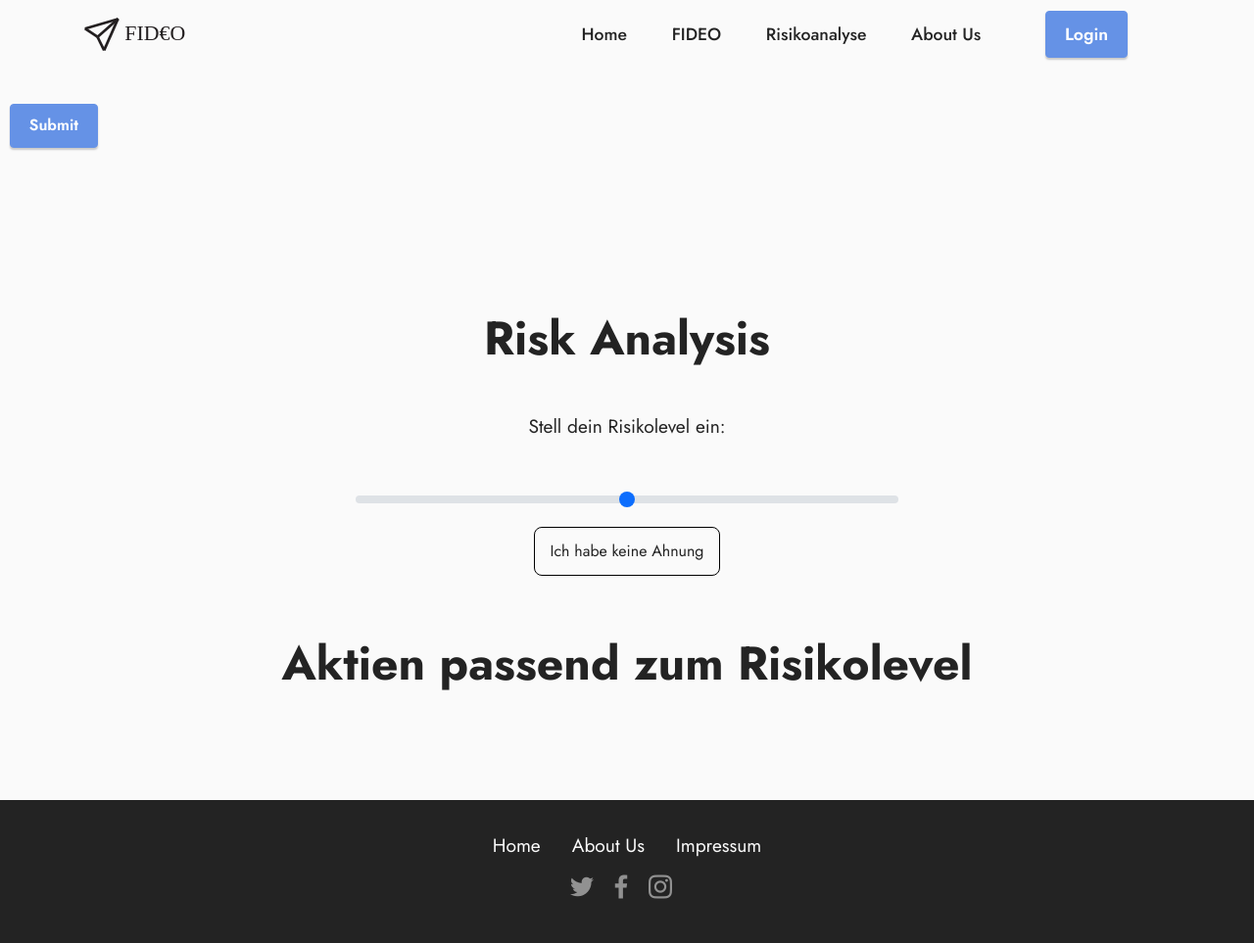
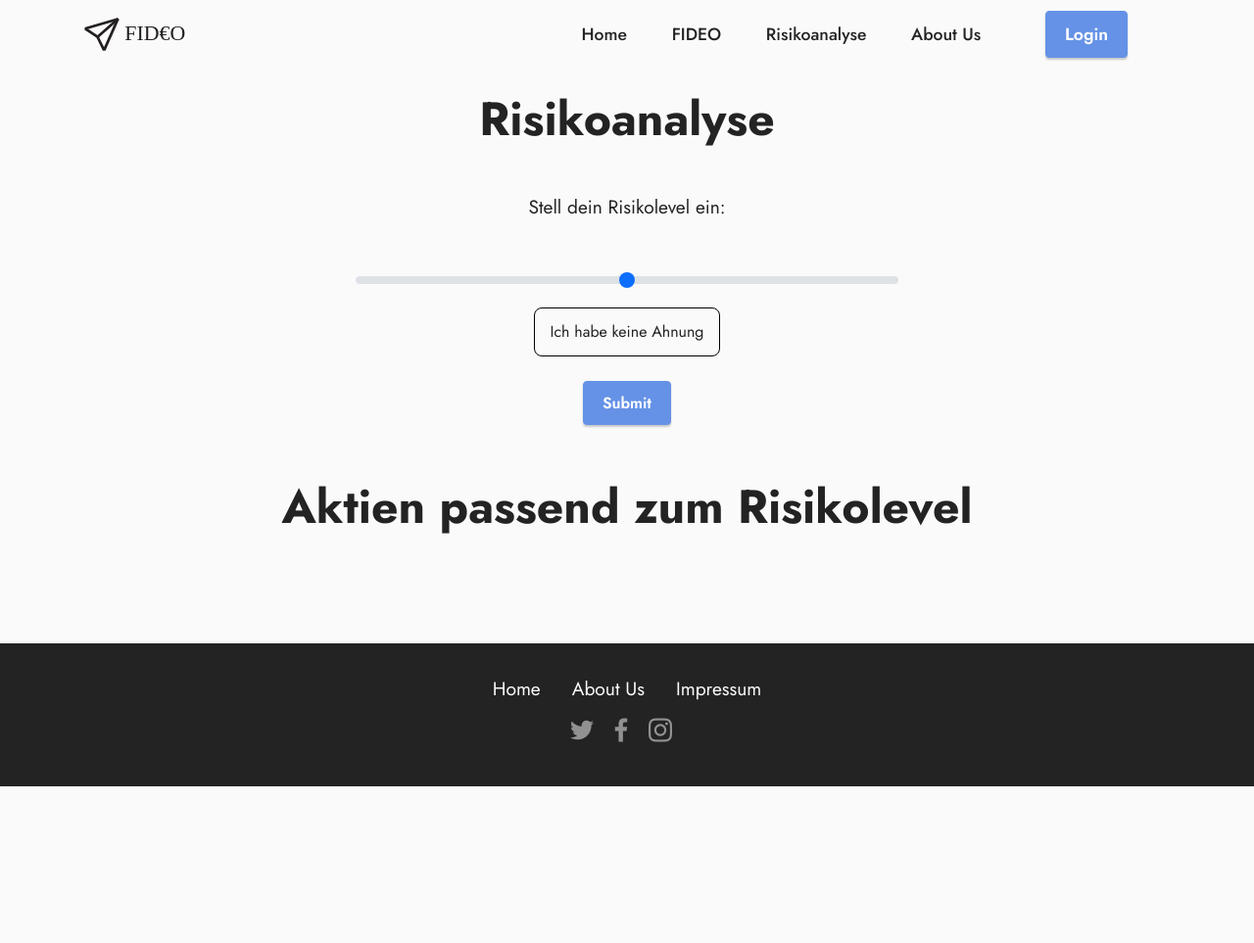
Before and after one commit to LWaetzig/Fallstudie, a Django app: template fideo/templates/risikoanalyse.html in a window 1280 px wide. Shown: the whole page at 98% size. After the commit the page ends 803 px from the top, so only its background shows below. Run offline with Django 4.2, Linux system fonts and the light colour scheme; the template is opened without the code that fills it, so the values that code supplies are empty.

Commit message:
feat(risikoanalyse.html): implemented risk analysis finally

```diff
--- a/fideo/templates/risikoanalyse.html
+++ b/fideo/templates/risikoanalyse.html
@@ -23,28 +23,20 @@
     }
 </style>
 
-<section class="cid-sFzFvgBfc0">
-    <button class="btn btn-primary" onclick="addItem()">Submit</button>
-
-    <div id="reload">
-        {{risk_level}}
-    </div>
-
-</section>
-
-<section class="cid-sFzFvgBfc0">
+<section class="cid-sFzFvgBfc0" id="1">
     <div class="container">
         <div class="sctn-heading">
             <h4 class="align-center mb-5 display-2">
-                <strong>Risk Analysis</strong>
+                <strong>Risikoanalyse</strong>
             </h4>
             <p class="align-center mb-5 display-7">
                 Stell dein Risikolevel ein:
             </p>
         </div>
         <div class="form-sctn">
-            <input id="slider" class="form-range range-slider" min="0" max="2" type="range" oninput="outputUpdate(value)">
+            <input id="slider" class="form-range range-slider" min="0" max="2" value="{{user_risk_level}}" type="range" oninput="outputUpdate(value)">
             <p id="slider-value">Ich habe keine Ahnung</p>
+            <button class="btn btn-primary" id="submit-btn" onclick="submitValue()">Submit</button>
         </div>
     </div>
     <div class="container">
@@ -55,8 +47,9 @@
                 </h4>
             </div>
         </div>
-        <div class="row mt-4" id="view_container">
+        <div class="row mt-4">
             {%for share in share_list%}
+            {%if share.risk_level == user_risk_level%}
             <div class="item features-image col-6 col-6">
                 <div class="item-wrapper">
                     <div class="item-img">
@@ -74,7 +67,8 @@
                     </div>
                 </div>
             </div>
-            {%endfor%}
+            {% endif %}
+            {% endfor %}
         </div>
     </div>
 </section>
@@ -83,32 +77,30 @@
 
 
 <script>
-    function addItem() {
-        let itemName = prompt("Neues Element")
-        let csrf_token = "{{csrf_token}}"
+    var values = ["Ich mag mein Geld", "Ich habe keine Ahnung", "Fuck money"]
+    function outputUpdate(val) {
+        var output = document.getElementById("slider-value");
+        output.innerHTML = values[val];
+    };
+
+    var my_slider = document.getElementById("slider");
+    var slider_value = 1;
+    my_slider.addEventListener("input" , function(){
+        slider_value = this.value
+    });
+
+    function submitValue() {
+        let my_risk_level = slider_value;
+        let csrf_token = "{{csrf_token}}";
         let formData = new FormData();
-        formData.append("itemName" , itemName);
-        formData.append("csrfmiddlewaretoken" , csrf_token)
+        formData.append("risk_level" , my_risk_level);
+        formData.append("csrfmiddlewaretoken" , csrf_token);
         fetch("/risk-analysis/" , {
             method : "POST",
             body : formData
         });
-        $('#reaload').load(location.href + ' #reload')
-    }
-    var values = ["Ich mag mein Geld", "Ich habe keine Ahnung", "Fuck money"]
-    function outputUpdate(val) {
-        var output = document.getElementById("slider-value");
-        output.innerHTML = values[val]
+        location.reload();
     };
-
-    $(document).ready(function(){
-        $('#slider').change(function(){
-            var slider_value = $(this).val();
-            $.get("/risk_analysis_view" , {slider_value : slider_value}, function(data){
-                $("#view_container").html(data);
-            });
-        });
-    });
 </script>
 
 </section>
```
